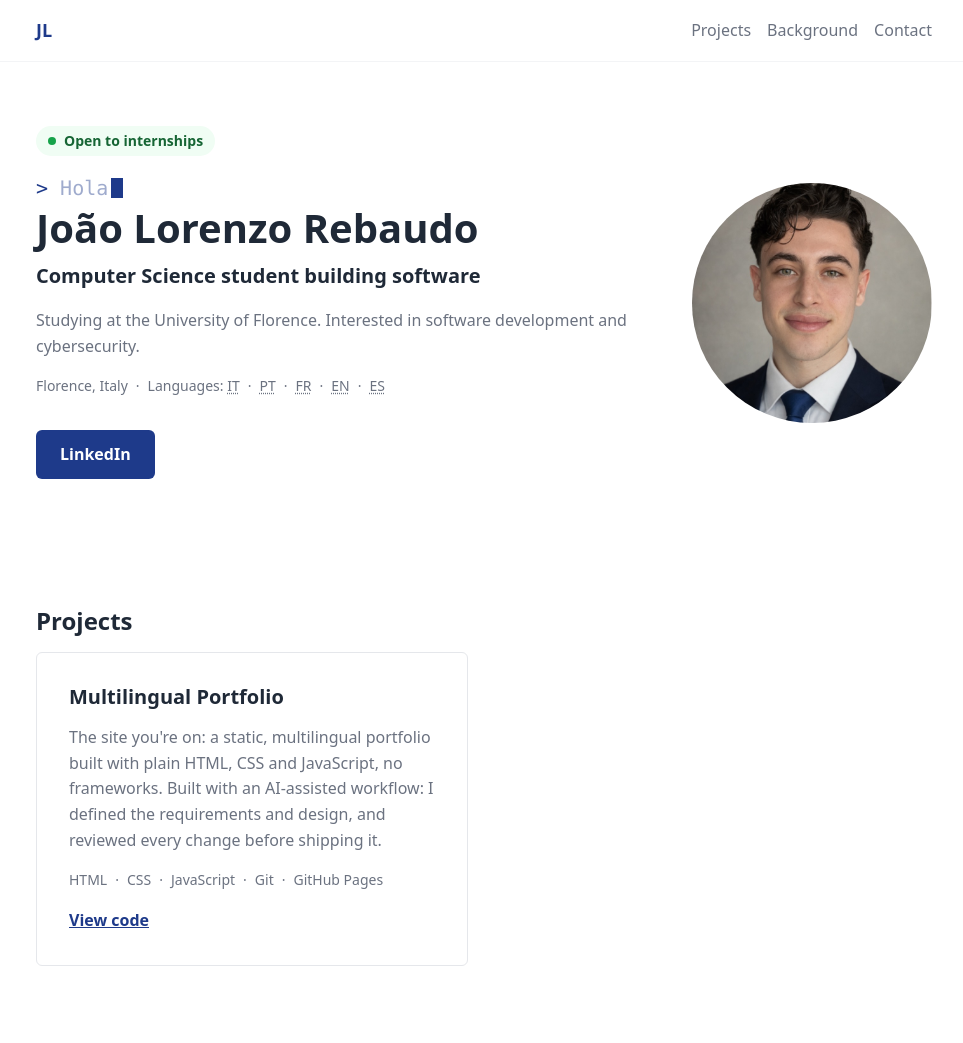
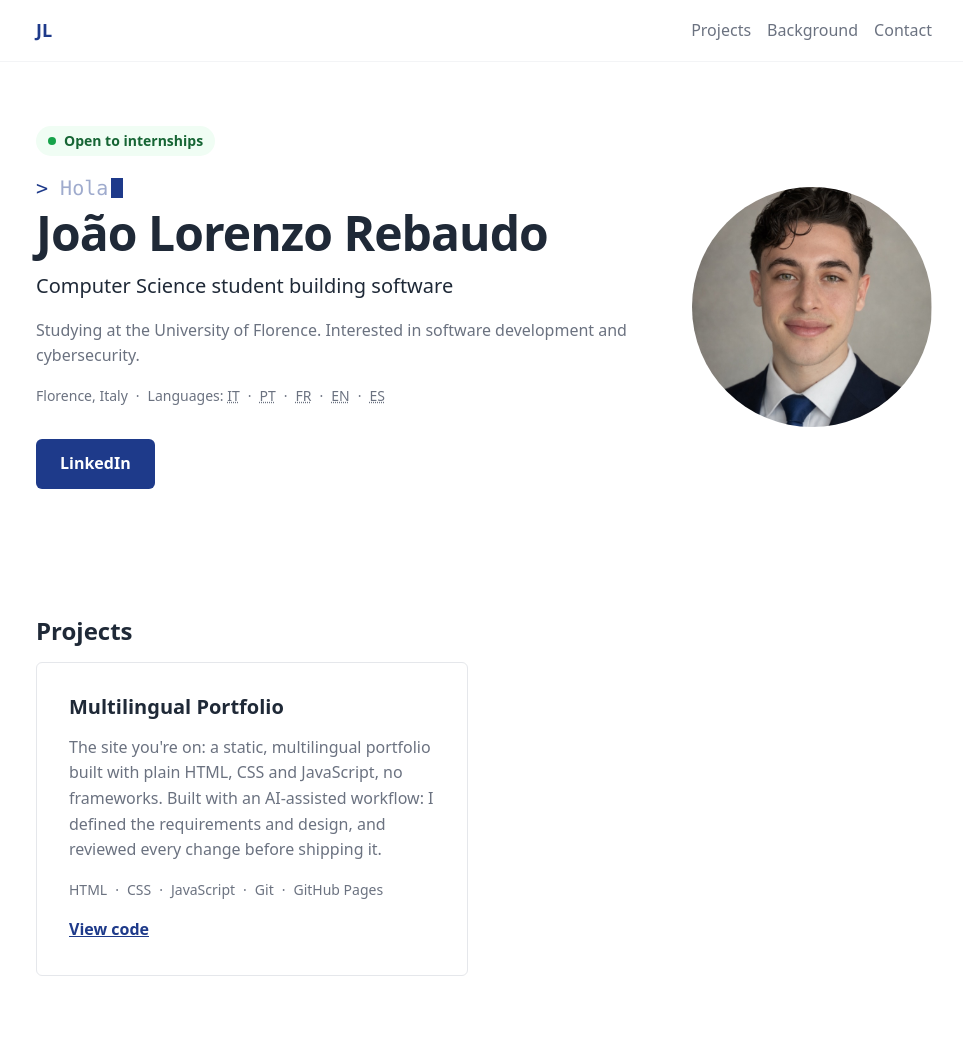
Before and after one commit to joaolorenzorebaudo-lab/joaolorenzorebaudo-lab.github.io, a plain HTML site: page index.html in a window 1280 px wide. Shown: the top 1043 px of the page, without its empty margins (156-1119 px from the left). Drawn offline with Linux system fonts and the light colour scheme.

Commit message:
style: refine hero typography

```diff
--- a/css/style.css
+++ b/css/style.css
@@ -68,12 +68,15 @@ h4 {
 }
 
 h1 {
-  font-size: 2rem;
+  font-size: 2.25rem;
+  letter-spacing: -0.02em;
+  text-wrap: balance;
 }
 
 h2 {
   font-size: 1.5rem;
   margin-bottom: var(--space-m);
+  text-wrap: balance;
 }
 
 a {
@@ -155,7 +158,7 @@ footer {
   }
 
   h1 {
-    font-size: 2.5rem;
+    font-size: 3rem;
   }
 }
 
@@ -222,7 +225,8 @@ footer {
 .hero-role {
   margin-top: var(--space-s);
   font-size: 1.25rem;
-  font-weight: 600;
+  font-weight: 400;
+  text-wrap: balance;
 }
 
 .hero-intro {
```
